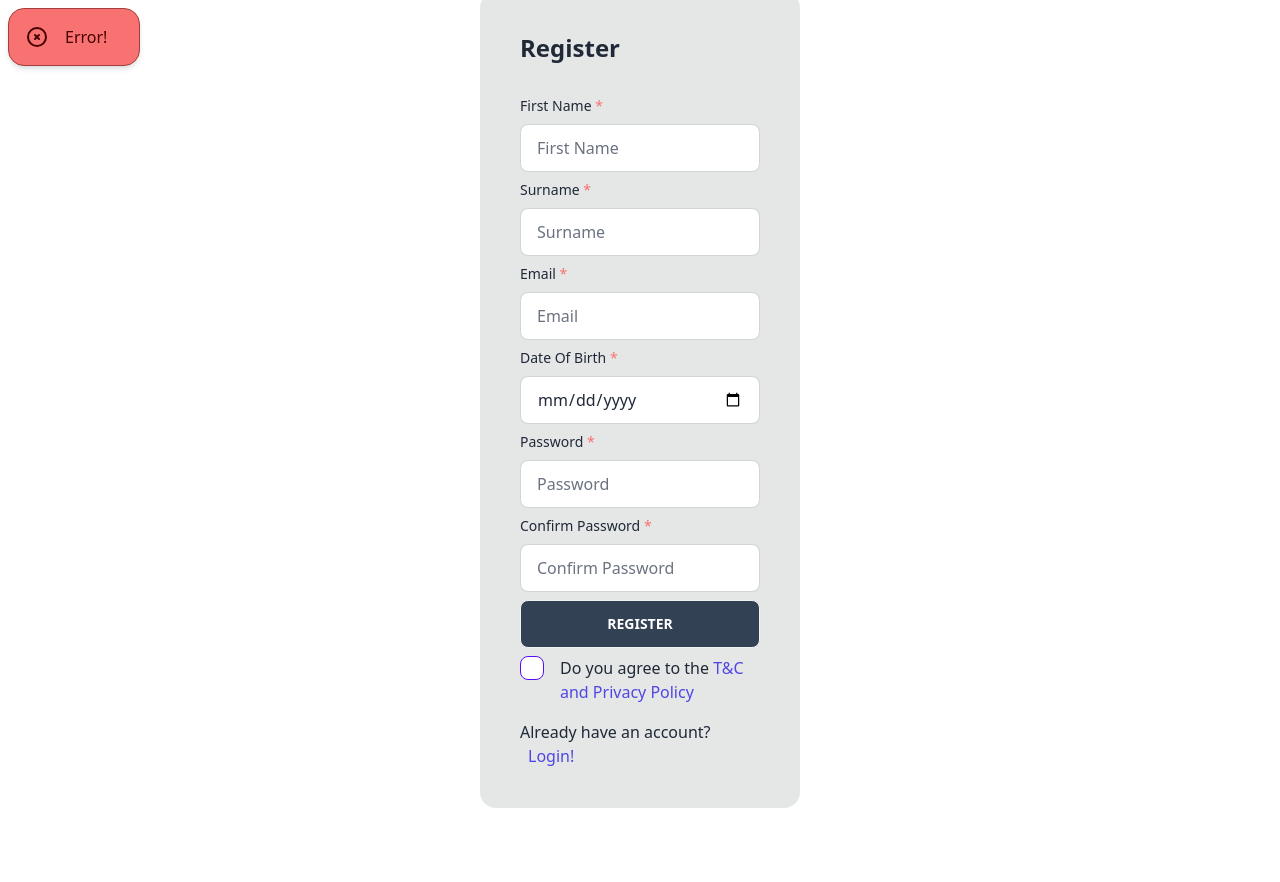
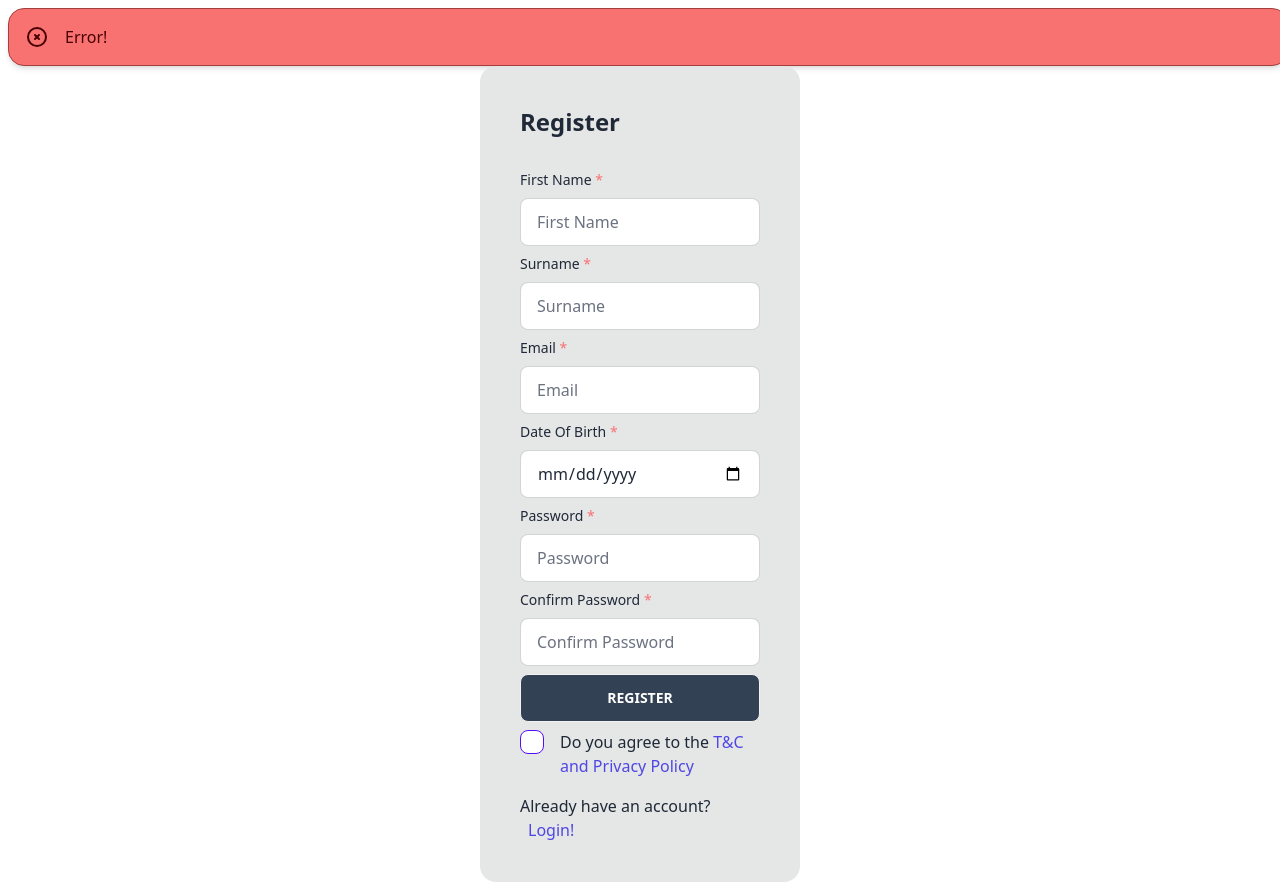
Before and after one commit to isaac238/ITSE_GROUP, a SvelteKit app: page /register in a window 1280 px wide. Before the commit the page ends 808 px from the top, so only its background shows below. Built offline with nearby package versions, Linux system fonts and the light colour scheme.

Commit message:
REF: spelling mistakes and shorthand for errors

```diff
--- a/src/components/NotificationCentre.svelte
+++ b/src/components/NotificationCentre.svelte
@@ -11,6 +11,8 @@
 
     let store =[]
     errorsStore.subscribe(val=>errors=[val])
+
+    console.log(errors)
 </script>
 
 
--- a/src/components/register.svelte
+++ b/src/components/register.svelte
@@ -28,7 +28,7 @@
 	let count = 0;
 </script>
 
-<div class="absolute">
+<div class="absoloute">
 	<NotificationCentre errors/>
 </div>
 
```
